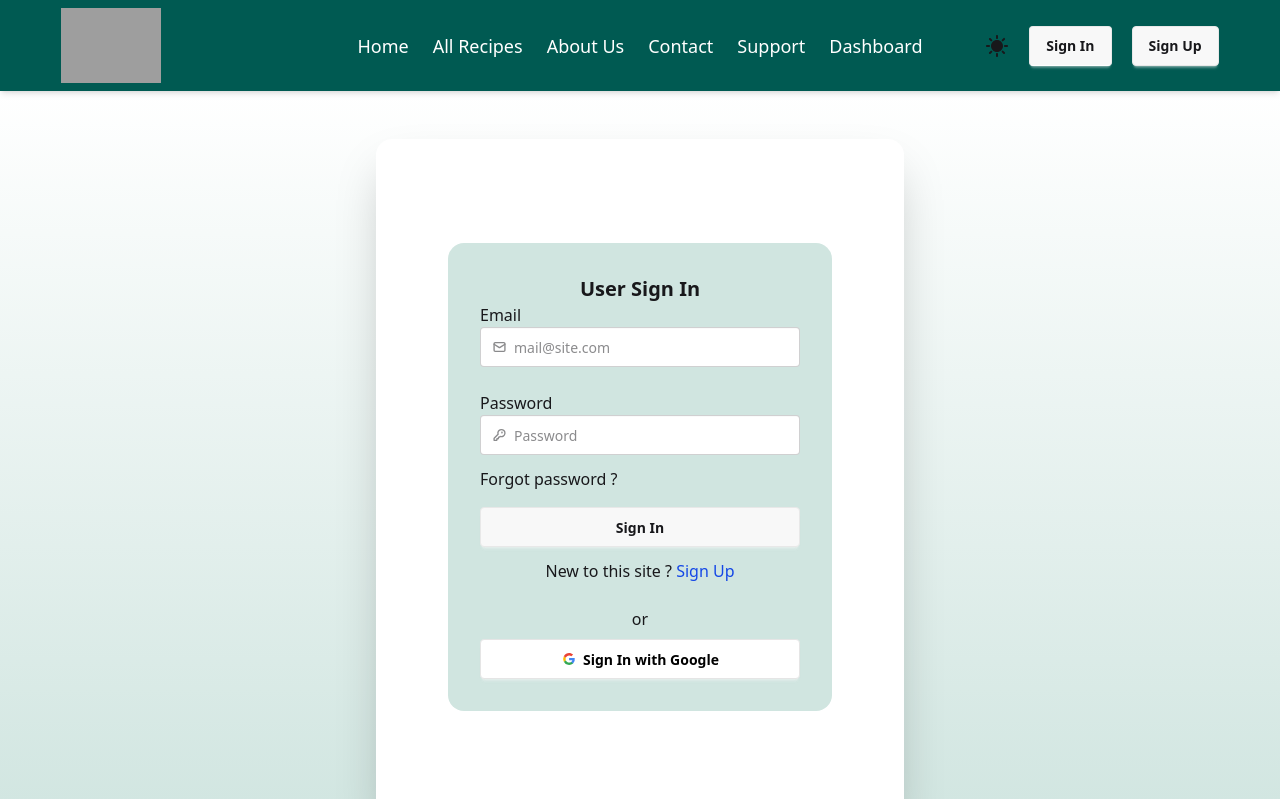
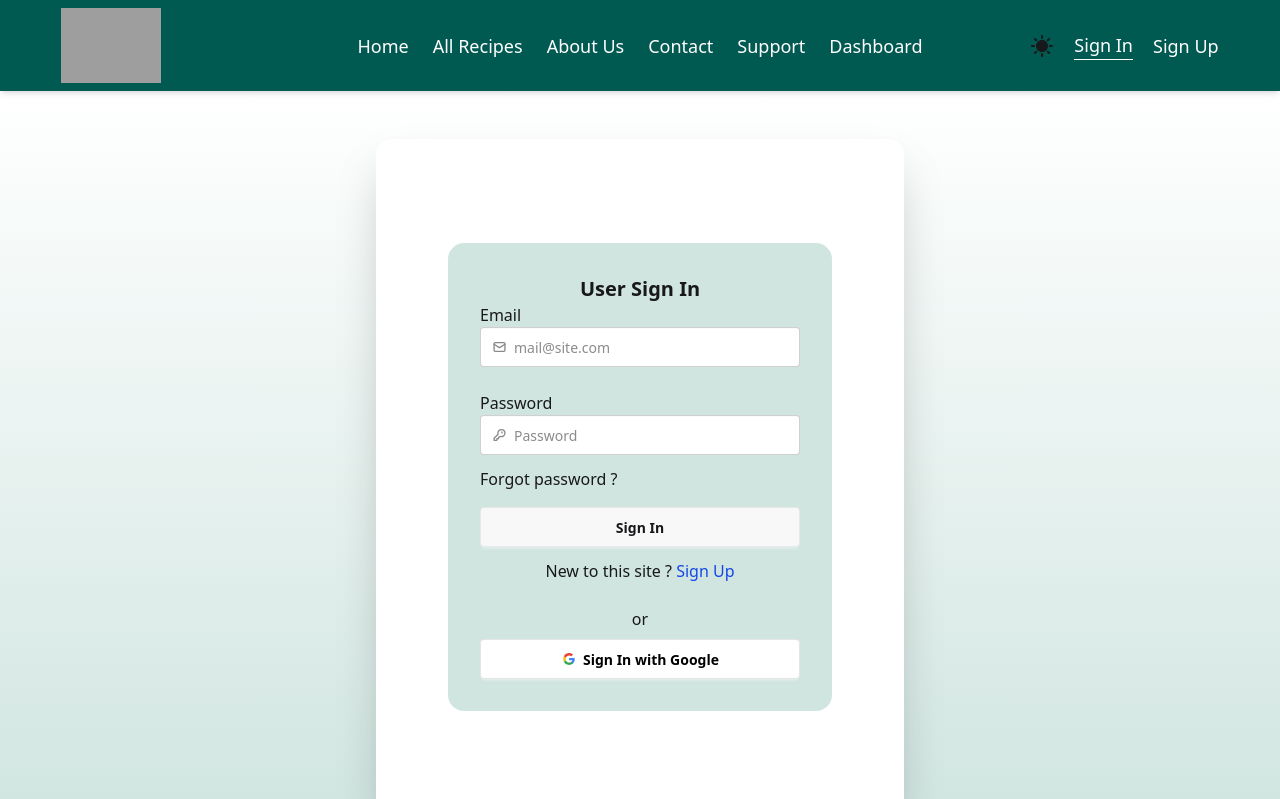
Before and after one commit to Ibtisumraian/b11a10-client-side-Ibtisumraian, a React (Vite) app: page /Signin in a window 1280 px wide. Shown: the top 799 px of the page. Built offline with nearby package versions, Linux system fonts and the light colour scheme; no server answers; grey boxes are pictures that could not be loaded.

Commit message:
some adjustments in navbar

```diff
--- a/src/components/DashboardHome/DashboardHome.jsx
+++ b/src/components/DashboardHome/DashboardHome.jsx
@@ -32,9 +32,9 @@ const DashboardHome = () => {
   }`;
 
   const motionProps = {
-    initial: { opacity: 0, y: 30 },
-    whileInView: { opacity: 1, y: 0 },
-    transition: { duration: 0.6, ease: 'easeOut' },
+    initial: { opacity: 0,  },
+    whileInView: { opacity: 1,  },
+    transition: { duration: 0.9,  },
     viewport: { once: true, amount: 0.3 }
   };
 
--- a/src/components/Navbar/Navbar.jsx
+++ b/src/components/Navbar/Navbar.jsx
@@ -144,10 +144,10 @@ const Navbar = () => {
             </div>
           ) : (
             <>
-              <NavLink className="btn btn-sm md:btn-md" to="/Signin">
+              <NavLink className="text-white text-sm sm:text-lg" to="/Signin">
                 Sign In
               </NavLink>
-              <NavLink className="btn btn-sm md:btn-md" to="/Signup">
+              <NavLink className="text-white text-sm sm:text-lg" to="/Signup">
                 Sign Up
               </NavLink>
             </>
```
